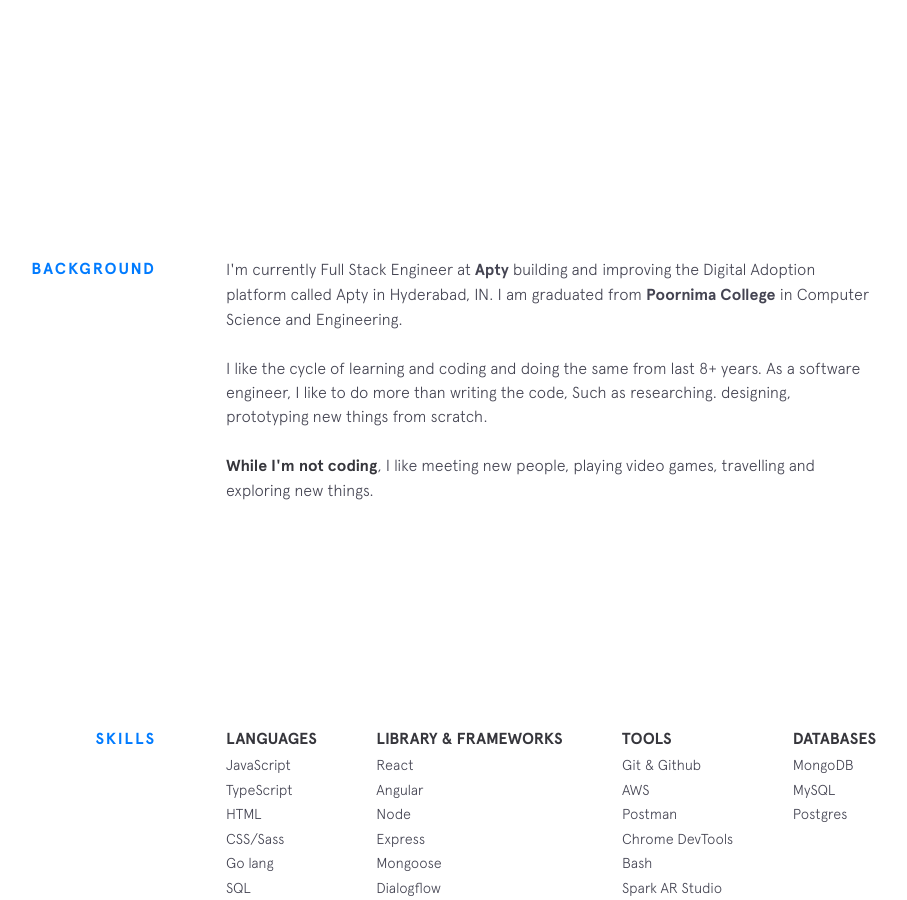
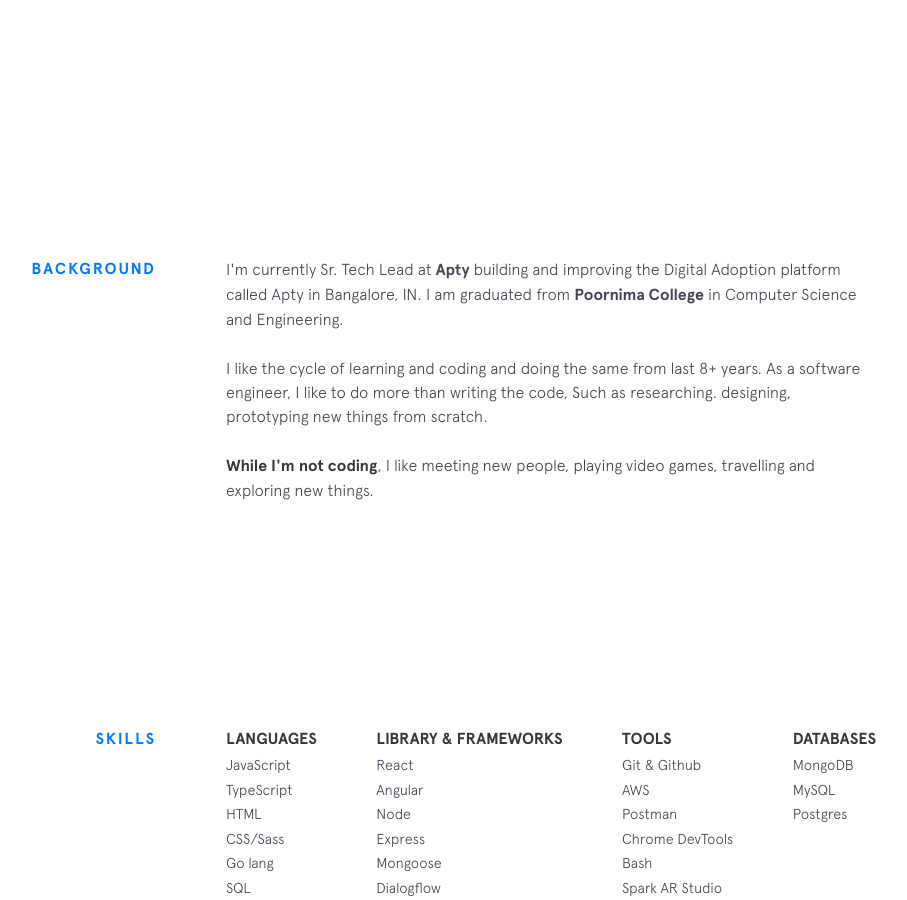
Before and after one commit to icpsoni/icpsoni.com, a Jekyll site: the page built from index.html, in a window 1280 px wide and 900 px high, scrolled down 743 px. Shown: the whole window, without its empty margins (224-1131 px from the left). Built offline with Jekyll 4.4.1, drawn with Linux system fonts in a browser that asks for light colours; nearby versions of some CDN libraries.

Commit message:
update role and resume

```diff
--- a/_includes/background.html
+++ b/_includes/background.html
@@ -2,8 +2,8 @@
   <div class="section__title">Background</div>
   <div class="section__content">
     <p>
-      I'm currently Full Stack Engineer at
-      <a class="underline-link" href="https://www.apty.io/" target="_blank">Apty</a> building and improving the Digital Adoption platform called Apty in Hyderabad, IN. I am graduated from
+      I'm currently Sr. Tech Lead at
+      <a class="underline-link" href="https://www.apty.io/" target="_blank">Apty</a> building and improving the Digital Adoption platform called Apty in Bangalore, IN. I am graduated from
       <a class="underline-link" href="http://www.poornima.org/" target="_blank">Poornima College</a> in Computer Science and Engineering.
     </p>
 
```
Also changed, not shown: 1 other file.
